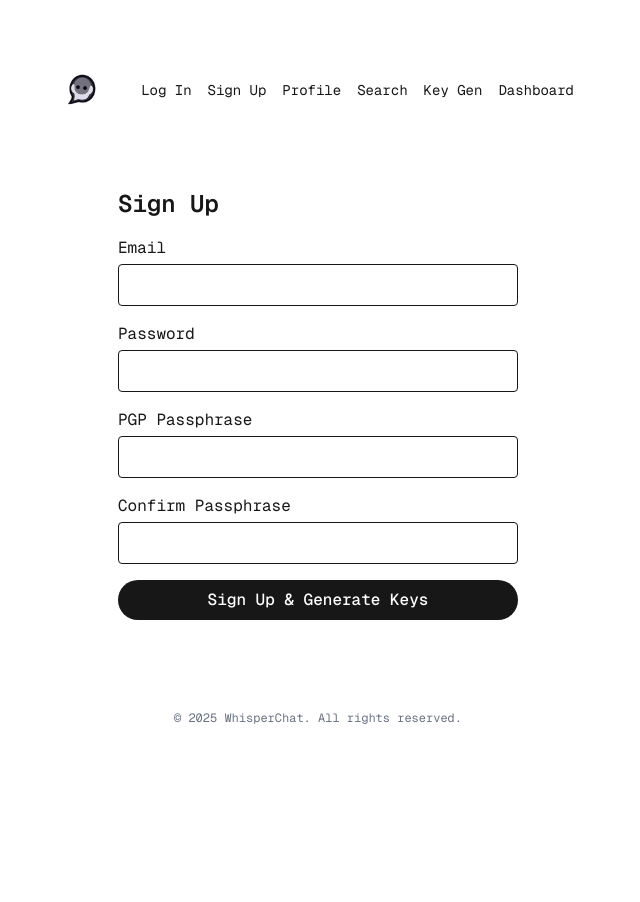
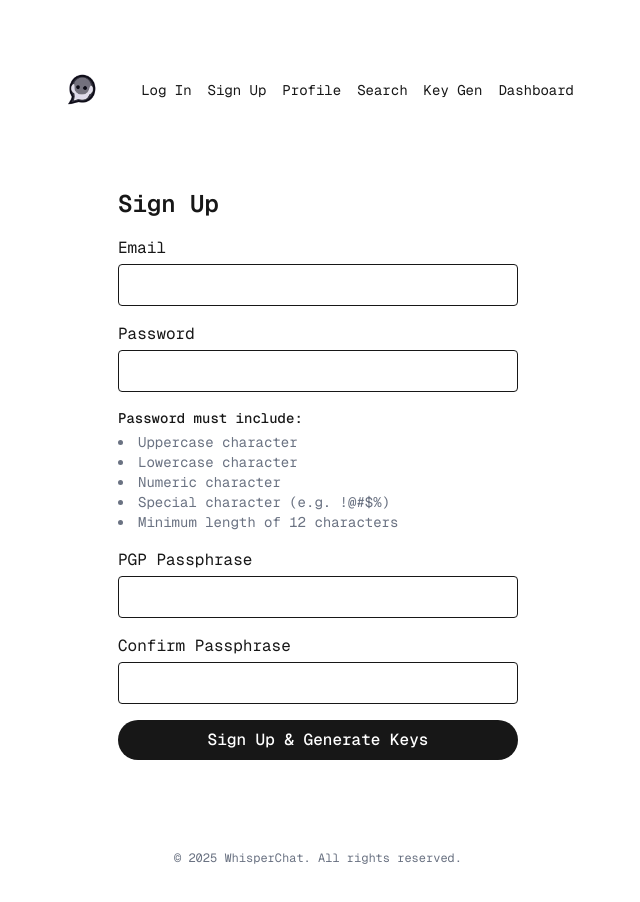
Before and after one commit to DeesAmps/WhisperChatv2.0, a Next.js app: page /signup in a window 1280 px wide. Shown: the top 902 px of the page, without its empty margins (322-962 px from the left). Before the commit the page ends 808 px from the top, so only its background shows below. Built offline with nearby package versions, Linux system fonts and the light colour scheme; no server answers.

Commit message:
feat: added password requirements to signup page with dynamic checking

```diff
--- a/src/app/signup/page.tsx
+++ b/src/app/signup/page.tsx
@@ -1,7 +1,7 @@
 // src/app/signup/page.tsx
 'use client';
 
-import React, { useState } from 'react';
+import React, { useEffect, useState } from 'react';
 import { useRouter } from 'next/navigation';
 import * as openpgp from 'openpgp';
 import {
@@ -24,11 +24,21 @@
   const [pubArmored, setPub]    = useState<string|null>(null);
   const [privArmored, setPriv]  = useState<string|null>(null);
   const [ack, setAck]           = useState(false);
+  const [hasUpper, setHasUpper] = useState(false);
+  const [hasLower, setHasLower] = useState(false);
+  const [hasNumber, setHasNumber] = useState(false);
+  const [hasSpecial, setHasSpecial] = useState(false);
 
 
   async function handleSignup(e: React.FormEvent) {
     e.preventDefault();
     setError(null);
+
+    if (!(hasUpper && hasLower && hasNumber && hasSpecial && password.length >= 12)) {
+      setError('Password does not meet all requirements.');
+      return;
+    }
+
     if (!passphrase || passphrase !== confirm) {
       setError('Passphrases must match and not be empty.');
       return;
@@ -70,6 +80,14 @@
       setLoading(false);
     }
   }
+
+  useEffect(() => {
+    setHasUpper(/[A-Z]/.test(password));
+    setHasLower(/[a-z]/.test(password));
+    setHasNumber(/\d/.test(password));
+    setHasSpecial(/[^A-Za-z0-9]/.test(password));
+  }, [password]);
+
 
   function handleContinue() {
     router.push('/dashboard');
@@ -145,6 +163,7 @@
           />
         </label>
         <label className="block">
+
           <span>Password</span>
           <input
             type="password"
@@ -155,6 +174,28 @@
             disabled={loading}
           />
         </label>
+
+         {/* password requirements checklist */}
+        <div className="text-sm mb-4 space-y-1">
+        <p className="font-medium">Password must include:</p>
+          <ul className="list-inside list-disc">
+            <li className={hasUpper   ? 'text-green-600' : 'text-gray-500'}>
+              Uppercase character
+            </li>
+            <li className={hasLower   ? 'text-green-600' : 'text-gray-500'}>
+              Lowercase character
+            </li>
+            <li className={hasNumber  ? 'text-green-600' : 'text-gray-500'}>
+              Numeric character
+            </li>
+            <li className={hasSpecial ? 'text-green-600' : 'text-gray-500'}>
+              Special character (e.g. !@#$%)
+            </li>
+            <li className={password.length >= 12 ? 'text-green-600' : 'text-gray-500'}>
+              Minimum length of 12 characters
+            </li>
+          </ul>
+        </div>
         <label className="block">
           <span>PGP Passphrase</span>
           <input
```
